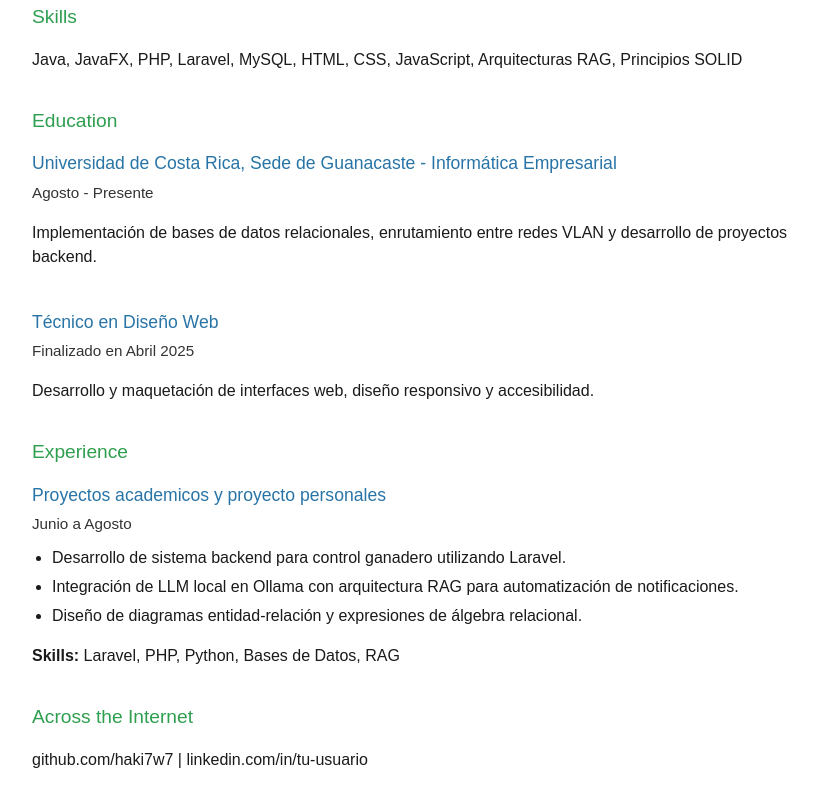
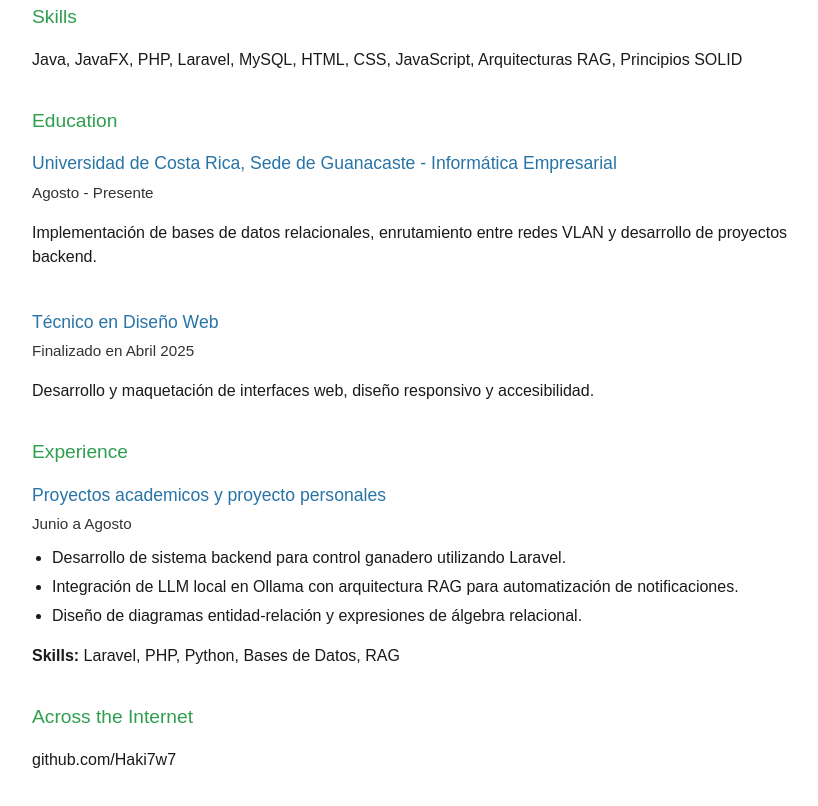
Before and after one commit to Haki7w7/proyectoLinux, a website built with Vite: page src/index.html in a window 1280 px wide. Shown: the part 298-1104 px from the top of the page, without its empty margins (208-1026 px from the left). Built offline with nearby package versions, Linux system fonts and the light colour scheme.

Commit message:
eliminar linkedlin

```diff
--- a/src/index.html
+++ b/src/index.html
@@ -56,7 +56,7 @@
 
     <section>
         <h2>Across the Internet</h2>
-        <p><a href="#" class="social-link">github.com/haki7w7</a> | <a href="#" class="social-link">linkedin.com/in/tu-usuario</a></p>
+        <p><a href="#" class="social-link">github.com/Haki7w7</a></p>
     </section>
 
 </body>
```
